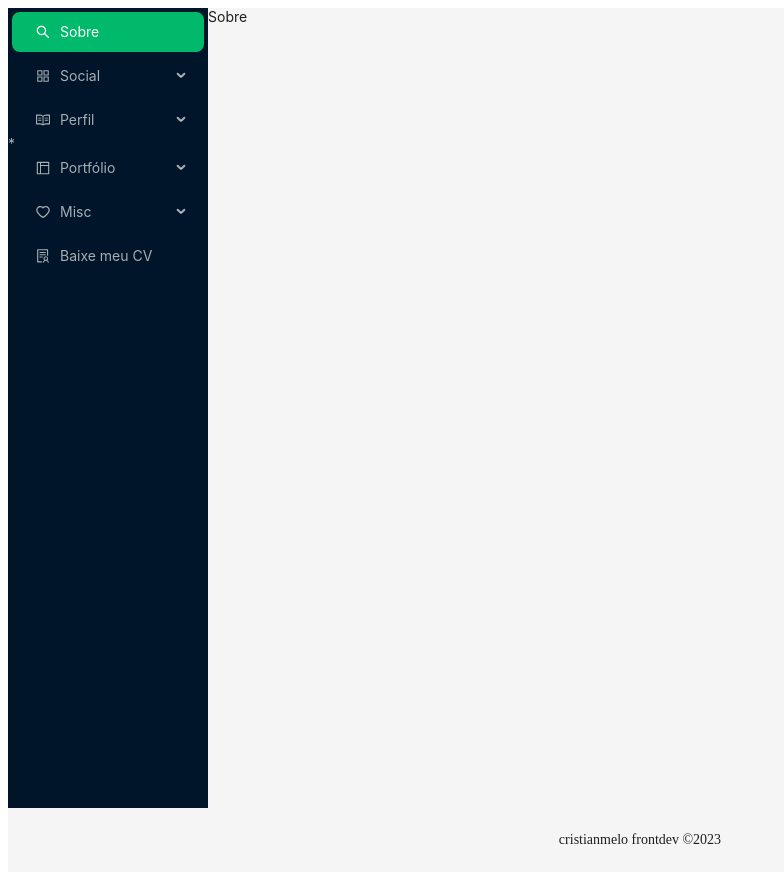
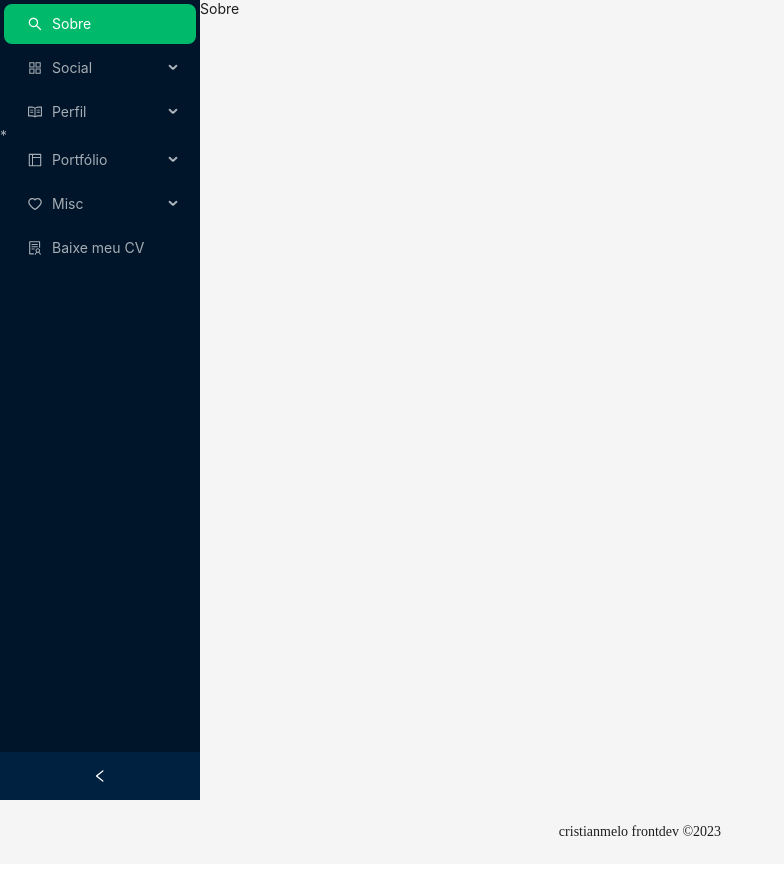
Before and after one commit to cristianmeelo/portfolio-cristianmeelo, a React (Vite) app: page / in a window 1280 px wide. Shown: the whole page, without its empty margins (0-784 px from the left). Built offline with nearby package versions, Linux system fonts and the light colour scheme.

Commit message:
:lipstick: feat: removed padding and margin

```diff
--- a/src/components/Sider/Index.tsx
+++ b/src/components/Sider/Index.tsx
@@ -29,7 +29,7 @@ export const SiderApp = ({ handleMenuClick }: any) => {
     // }
 
     return (
-        <Sider collapsed={collapsed} onCollapse={(value: boolean | ((prevState: boolean) => boolean)) => setCollapsed(value)} style={{ minHeight: "100vh" }}>
+        <Sider collapsible collapsed={collapsed} onCollapse={(value: boolean | ((prevState: boolean) => boolean)) => setCollapsed(value)} style={{ minHeight: "100vh" }}>
             {/* <img className="logo" src={BlueLogo} alt="Logo" /> */}
             <Menu theme="dark" defaultSelectedKeys={["1"]} mode="inline">
                 <Menu.Item key="1" onClick={handleMenuClick} icon={<SearchOutlined />}>
--- a/src/styles/App.styles.css
+++ b/src/styles/App.styles.css
@@ -1,3 +1,16 @@
+* {
+  box-sizing: border-box;
+  margin: 0;
+  padding: 0;
+}
+
+:root {
+  --beige: #f9f5eb;
+  --gray: #e4dccf;
+  --red: #ea5455;
+  --navy: #002b5b;
+}
+
 .layout {
   height: 100vh;
 }/*# sourceMappingURL=App.styles.css.map */
--- a/src/styles/App.styles.scss
+++ b/src/styles/App.styles.scss
@@ -1,10 +1,16 @@
+* {
+  box-sizing: border-box;
+  margin: 0;
+  padding: 0;
+}
+
 :root {
-	--beige: #f9f5eb;
-	--gray: #e4dccf;
-	--red: #ea5455;
-	--navy: #002b5b;
+  --beige: #f9f5eb;
+  --gray: #e4dccf;
+  --red: #ea5455;
+  --navy: #002b5b;
 }
 
 .layout {
-	height: 100vh;
+  height: 100vh;
 }
```
Also changed, not shown: 1 other file (tests, documents, lock files or other folders).
